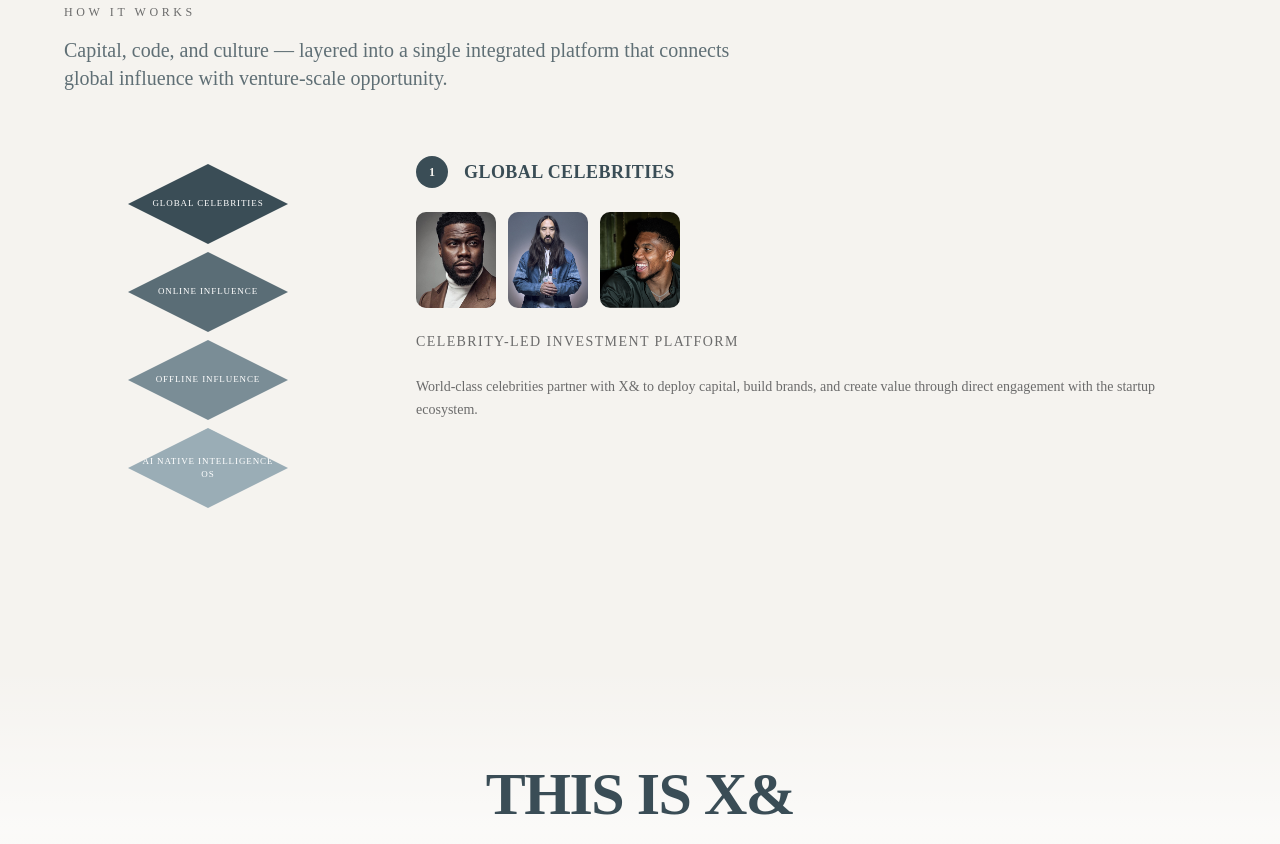
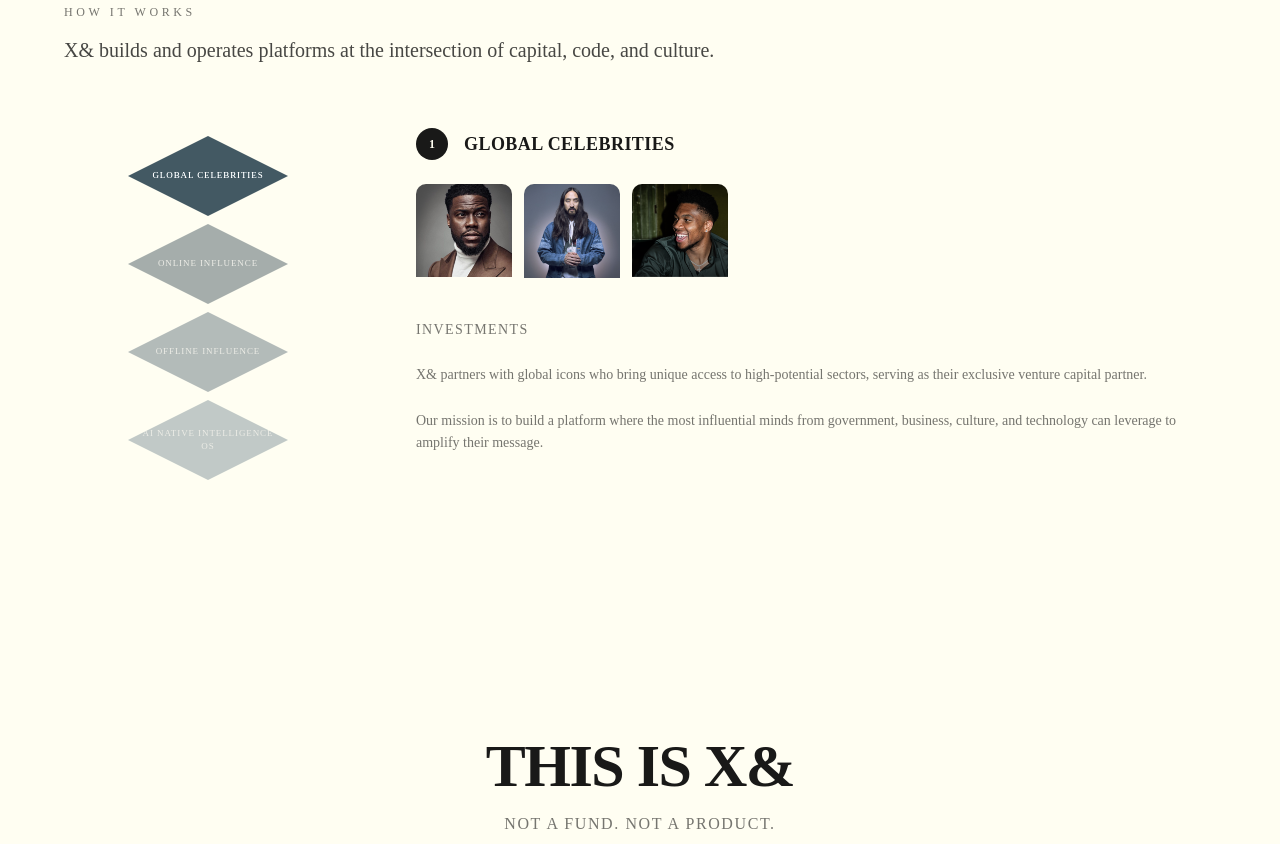
Before and after one commit to tokyo-product-team-rgb/xand-site-clone, a Next.js app: page / in a window 1280 px wide. Shown: the part 1600-2444 px from the top of the page. Built offline with nearby package versions, Linux system fonts and the light colour scheme.

Commit message:
Apply March 13th color scheme + interactive How It Works with all 4 panels

```diff
--- a/app/globals.css
+++ b/app/globals.css
@@ -49,33 +49,33 @@
 }
 
 :root {
-  --background: #F5F3EF;
-  --foreground: #3A4D56;
-  --card: #F5F3EF;
-  --card-foreground: #3A4D56;
-  --popover: #F5F3EF;
-  --popover-foreground: #3A4D56;
-  --primary: #3A4D56;
-  --primary-foreground: #F5F3EF;
-  --secondary: #EEECE8;
-  --secondary-foreground: #3A4D56;
-  --muted: #EEECE8;
-  --muted-foreground: #6B6B6B;
-  --accent: #E8E4DF;
-  --accent-foreground: #3A4D56;
+  --background: #fffef2;
+  --foreground: #191918;
+  --card: #fffef2;
+  --card-foreground: #191918;
+  --popover: #fffef2;
+  --popover-foreground: #191918;
+  --primary: #191918;
+  --primary-foreground: #fffef2;
+  --secondary: #f3f2e7;
+  --secondary-foreground: #191918;
+  --muted: #f3f2e7;
+  --muted-foreground: #19191899;
+  --accent: #e3e2d8;
+  --accent-foreground: #191918;
   --destructive: oklch(0.577 0.245 27.325);
-  --border: #D1CEC9;
-  --input: #D1CEC9;
-  --ring: #979594;
+  --border: #d1d0c666;
+  --input: #d1d0c666;
+  --ring: #bab9b0;
   --radius: 0.625rem;
-  --sidebar: #F5F3EF;
-  --sidebar-foreground: #3A4D56;
-  --sidebar-primary: #3A4D56;
-  --sidebar-primary-foreground: #F5F3EF;
-  --sidebar-accent: #EEECE8;
-  --sidebar-accent-foreground: #3A4D56;
-  --sidebar-border: #D1CEC9;
-  --sidebar-ring: #979594;
+  --sidebar: #fffef2;
+  --sidebar-foreground: #191918;
+  --sidebar-primary: #191918;
+  --sidebar-primary-foreground: #fffef2;
+  --sidebar-accent: #f3f2e7;
+  --sidebar-accent-foreground: #191918;
+  --sidebar-border: #d1d0c666;
+  --sidebar-ring: #bab9b0;
   --chart-1: oklch(0.809 0.105 251.813);
   --chart-2: oklch(0.623 0.214 259.815);
   --chart-3: oklch(0.546 0.245 262.881);
--- a/app/page.tsx
+++ b/app/page.tsx
@@ -1,5 +1,6 @@
 import Image from "next/image";
 import Link from "next/link";
+import { HowItWorks } from "@/components/how-it-works";
 
 export default function Home() {
   return (
@@ -22,9 +23,7 @@
       {/* Facts */}
       <section className="relative py-32 md:py-48">
         <div className="max-w-3xl mx-auto px-8">
-          {/* Decorative vertical line */}
           <div className="absolute left-1/2 top-16 w-px h-32 bg-border" />
-          {/* Decorative circle */}
           <div className="absolute left-8 top-1/2 -translate-y-1/2 w-48 h-48 rounded-full border border-border hidden md:block" />
 
           <div className="space-y-12 text-center">
@@ -45,67 +44,11 @@
       </section>
 
       {/* How It Works */}
-      <section className="py-24 md:py-32 px-8">
-        <div className="max-w-6xl mx-auto">
-          <h2 className="text-xs tracking-[0.3em] text-muted-foreground mb-4 uppercase">
-            HOW IT WORKS
-          </h2>
-          <p className="text-lg md:text-xl text-foreground/80 font-light max-w-2xl mb-16">
-            Capital, code, and culture — layered into a single integrated platform that connects global influence with venture-scale opportunity.
-          </p>
-
-          {/* Diamond Layers */}
-          <div className="flex flex-col md:flex-row gap-16 items-center md:items-start">
-            <div className="relative w-72 h-96 flex flex-col items-center justify-center gap-4">
-              {[
-                { label: "GLOBAL CELEBRITIES", color: "#3A4D56" },
-                { label: "ONLINE INFLUENCE", color: "#5A6D76" },
-                { label: "OFFLINE INFLUENCE", color: "#7A8D96" },
-                { label: "AI NATIVE INTELLIGENCE OS", color: "#9AADB6" },
-              ].map((layer, i) => (
-                <div
-                  key={layer.label}
-                  className="w-40 h-20 flex items-center justify-center text-white text-[9px] tracking-widest font-medium text-center px-2"
-                  style={{
-                    backgroundColor: layer.color,
-                    clipPath: "polygon(50% 0%, 100% 50%, 50% 100%, 0% 50%)",
-                    transform: `translateY(${i * -8}px)`,
-                  }}
-                >
-                  {layer.label}
-                </div>
-              ))}
-            </div>
-
-            {/* Detail Panel */}
-            <div className="flex-1 space-y-6">
-              <div className="flex items-center gap-4">
-                <span className="w-8 h-8 rounded-full bg-foreground text-primary-foreground flex items-center justify-center text-xs font-bold">
-                  1
-                </span>
-                <h3 className="text-lg font-semibold tracking-wide uppercase">
-                  Global Celebrities
-                </h3>
-              </div>
-              <div className="flex gap-3">
-                <Image src="/kevin.png" alt="Kevin Hart" width={80} height={100} className="rounded-lg object-cover w-20 h-24" />
-                <Image src="/steve.png" alt="Steve Aoki" width={80} height={100} className="rounded-lg object-cover w-20 h-24" />
-                <Image src="/man.png" alt="Partner" width={80} height={100} className="rounded-lg object-cover w-20 h-24" />
-              </div>
-              <h4 className="text-sm tracking-widest text-muted-foreground uppercase">
-                Celebrity-Led Investment Platform
-              </h4>
-              <p className="text-sm text-muted-foreground leading-relaxed">
-                World-class celebrities partner with X& to deploy capital, build brands, and create value through direct engagement with the startup ecosystem.
-              </p>
-            </div>
-          </div>
-        </div>
-      </section>
+      <HowItWorks />
 
       {/* THIS IS X& Banner */}
       <section className="py-24 text-center" style={{
-        background: "linear-gradient(to bottom, transparent, rgba(255,255,255,0.6), transparent)"
+        background: "linear-gradient(to bottom, transparent, rgba(255,254,242,0.6), transparent)"
       }}>
         <h2 className="text-4xl md:text-6xl font-bold tracking-tight text-foreground">
           THIS IS X&
@@ -122,7 +65,7 @@
       <section className="px-8 pb-16">
         <div className="max-w-5xl mx-auto grid md:grid-cols-2 gap-6">
           {/* Circle Card */}
-          <Link href="/circle" className="group block p-10 rounded-2xl bg-[#EEECE8] hover:bg-[#E8E4DF] transition-colors">
+          <Link href="/circle" className="group block p-10 rounded-2xl bg-[#f3f2e7] hover:bg-[#e3e2d8] transition-colors">
             <div className="flex items-center gap-4 mb-6">
               <div className="w-16 h-16 rounded-full border border-border flex items-center justify-center">
                 <Image src="/circle.svg" alt="Circle" width={32} height={32} />
@@ -132,18 +75,18 @@
               <Image src="/hero-logo.png" alt="X&" width={40} height={16} />
               <span className="text-xl font-light font-[family-name:var(--font-display)]">Circle</span>
             </div>
-            <span className="text-xs tracking-widest text-muted-foreground group-hover:text-foreground transition-colors uppercase">
+            <span className="text-xs tracking-widest text-muted-foreground group-hover:text-[#fcaa2d] transition-colors uppercase">
               Learn More →
             </span>
           </Link>
 
           {/* Sanbo Card */}
-          <Link href="/sanbo" className="group block p-10 rounded-2xl bg-[#E8E4DF] hover:bg-[#EEECE8] transition-colors">
+          <Link href="/sanbo" className="group block p-10 rounded-2xl bg-[#e3e2d8] hover:bg-[#f3f2e7] transition-colors">
             <div className="mb-6">
               <Image src="/sanbo.svg" alt="Sanbo" width={48} height={48} />
             </div>
             <h3 className="text-xl font-light mb-2">Sanbo</h3>
-            <span className="text-xs tracking-widest text-muted-foreground group-hover:text-foreground transition-colors uppercase">
+            <span className="text-xs tracking-widest text-muted-foreground group-hover:text-[#fcaa2d] transition-colors uppercase">
               Learn More →
             </span>
           </Link>
--- /dev/null
+++ b/components/how-it-works.tsx
@@ -0,0 +1,118 @@
+"use client";
+
+import { useState } from "react";
+import Image from "next/image";
+
+const layers = [
+  { label: "GLOBAL CELEBRITIES", color: "#3A4D56" },
+  { label: "ONLINE INFLUENCE", color: "#5A6D76" },
+  { label: "OFFLINE INFLUENCE", color: "#7A8D96" },
+  { label: "AI NATIVE INTELLIGENCE OS", color: "#9AADB6" },
+];
+
+const details = [
+  {
+    title: "GLOBAL CELEBRITIES",
+    subtitle: "INVESTMENTS",
+    assets: ["/kevin.png", "/steve.png", "/man.png"],
+    content:
+      "X& partners with global icons who bring unique access to high-potential sectors, serving as their exclusive venture capital partner.\n\nOur mission is to build a platform where the most influential minds from government, business, culture, and technology can leverage to amplify their message.",
+  },
+  {
+    title: "ONLINE INFLUENCE",
+    subtitle: "Digital distribution with intent",
+    assets: ["/insta.png", "/linkedin.png"],
+    content:
+      "Our online influence is a global distribution network powered by cultural icons and our brand that allows us to shape conversations and accelerate the adoption of technology, products, and ideas.",
+  },
+  {
+    title: "OFFLINE INFLUENCE",
+    subtitle: "Real-world credibility and access",
+    assets: ["/horse.png"],
+    content:
+      "From Decacorn Cup to Founder Performance Centers, we bring unique people together.",
+  },
+  {
+    title: "AI NATIVE INTELLIGENCE OS",
+    subtitle: "Investment Management",
+    assets: ["/sanbo.svg"],
+    content:
+      "AI-native OS for Investors that unifies data, governance, and agent execution in one secure environment.",
+  },
+];
+
+export function HowItWorks() {
+  const [active, setActive] = useState(0);
+  const step = details[active];
+
+  return (
+    <section className="py-24 md:py-32 px-8">
+      <div className="max-w-6xl mx-auto">
+        <h2 className="text-xs tracking-[0.3em] text-muted-foreground mb-4 uppercase">
+          HOW IT WORKS
+        </h2>
+        <p className="text-lg md:text-xl text-foreground/80 font-light max-w-2xl mb-16">
+          X& builds and operates platforms at the intersection of capital, code, and culture.
+        </p>
+
+        <div className="flex flex-col md:flex-row gap-16 items-center md:items-start">
+          {/* Diamond Layers */}
+          <div className="relative w-72 h-96 flex flex-col items-center justify-center gap-4">
+            {layers.map((layer, i) => (
+              <button
+                key={layer.label}
+                onClick={() => setActive(i)}
+                className="w-40 h-20 flex items-center justify-center text-white text-[9px] tracking-widest font-medium text-center px-2 cursor-pointer transition-all duration-300"
+                style={{
+                  backgroundColor: layer.color,
+                  clipPath: "polygon(50% 0%, 100% 50%, 50% 100%, 0% 50%)",
+                  transform: `translateY(${i * -8}px)`,
+                  opacity: i === active ? 1 : 0.5,
+                  filter: i === active ? "brightness(1.15)" : "brightness(0.85)",
+                }}
+              >
+                {layer.label}
+              </button>
+            ))}
+          </div>
+
+          {/* Detail Panel */}
+          <div
+            key={active}
+            className="flex-1 space-y-6 animate-in fade-in slide-in-from-bottom-4 duration-400"
+          >
+            <div className="flex items-center gap-4">
+              <span className="w-8 h-8 rounded-full bg-foreground text-primary-foreground flex items-center justify-center text-xs font-bold">
+                {active + 1}
+              </span>
+              <h3 className="text-lg font-semibold tracking-wide uppercase">
+                {step.title}
+              </h3>
+            </div>
+
+            <div className="flex gap-3">
+              {step.assets.map((src) => (
+                <div key={src} className="relative w-24 h-28">
+                  <Image
+                    src={src}
+                    alt=""
+                    fill
+                    sizes="100px"
+                    className="rounded-lg object-contain object-top"
+                  />
+                </div>
+              ))}
+            </div>
+
+            <h4 className="text-sm tracking-widest text-muted-foreground uppercase">
+              {step.subtitle}
+            </h4>
+            <p className="text-sm text-muted-foreground leading-relaxed whitespace-pre-wrap">
+              {step.content}
+            </p>
+          </div>
+        </div>
+      </div>
+    </section>
+  );
+}
--- a/components/navbar.tsx
+++ b/components/navbar.tsx
@@ -27,7 +27,7 @@
           href={link.href}
           className={`pb-1 transition-colors hover:text-foreground/80 ${
             pathname === link.href
-              ? "border-b border-[#979594] text-foreground"
+              ? "border-b border-[#fcaa2d] text-foreground"
               : "text-foreground/60"
           }`}
         >
@@ -62,7 +62,7 @@
         href="/sanbo"
         className={`pb-1 transition-colors hover:text-foreground/80 ${
           pathname === "/sanbo"
-            ? "border-b border-[#979594] text-foreground"
+            ? "border-b border-[#fcaa2d] text-foreground"
             : "text-foreground/60"
         }`}
       >
```
